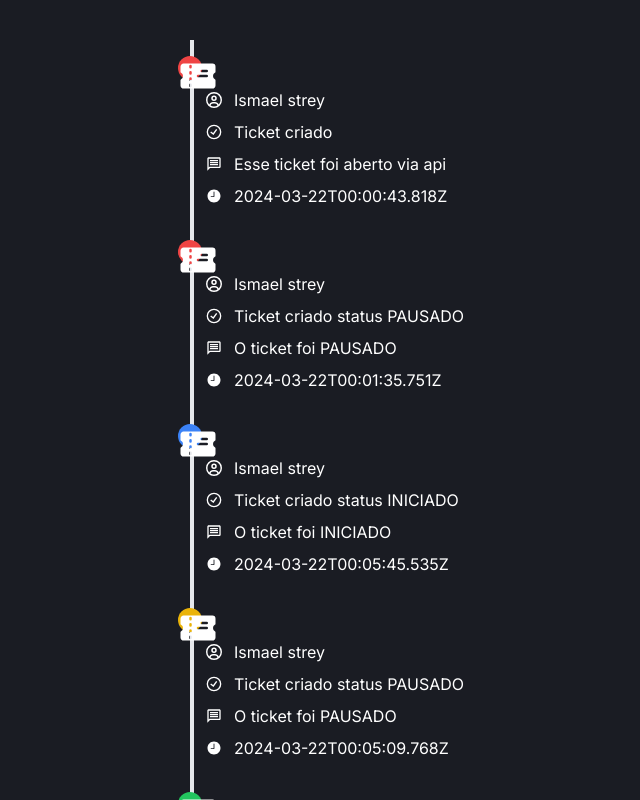
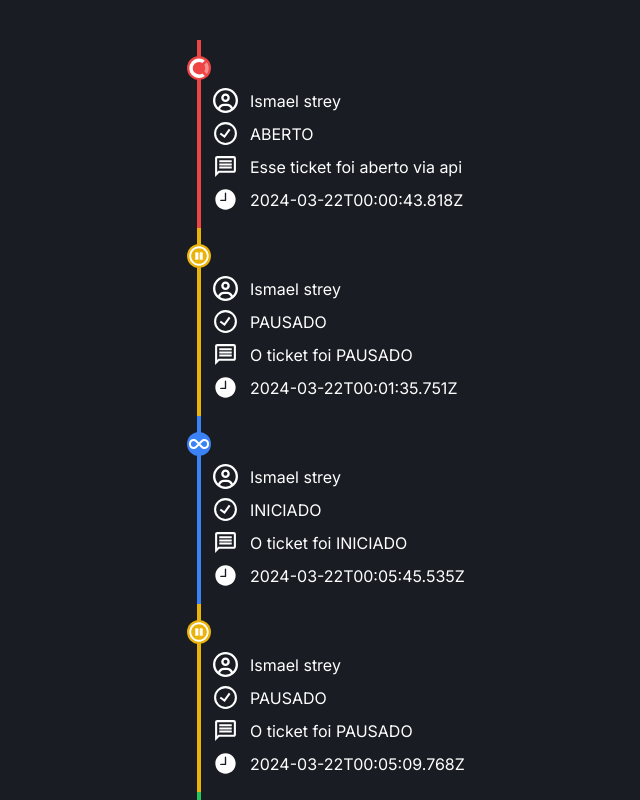
Before and after one commit to ismaelstrey/ticketai, a Next.js app: page /page/roadmap in a window 1280 px wide. Shown: the top 800 px of the page, without its empty margins (303-943 px from the left). Built offline with nearby package versions, Linux system fonts and the light colour scheme.

Commit message:
updat colors roadmap

```diff
--- a/src/app/globals.css
+++ b/src/app/globals.css
@@ -6,6 +6,11 @@
   --foreground-rgb: 0, 0, 0;
   --background-start-rgb: 214, 219, 220;
   --background-end-rgb: 255, 255, 255;
+  --color-aberto: #ef4444;
+  --color-iniciado: #3b82f6;
+  --color-pausado: #eab308;
+  --color-concluido: #22c55e;
+  --color-cancelado: #b804c5;
 }
 
 @media (prefers-color-scheme: dark) {
--- a/src/components/component/kanbam/Card/index.tsx
+++ b/src/components/component/kanbam/Card/index.tsx
@@ -90,7 +90,6 @@ function Card({
                   onClick={() => console.log("oi FileEditIcon")}
                 />
                 <span title={`Excluir ${name}`}>
-                  {" "}
                   <TrashIcon
                     className="text-white cursor-pointer hover:text-blue-500"
                     onClick={() => id && mutation.mutate(id)}
--- a/src/components/component/kanbam/Column/index.tsx
+++ b/src/components/component/kanbam/Column/index.tsx
@@ -4,6 +4,7 @@ import Card from "../Card";
 import { Droppable } from "@hello-pangea/dnd";
 import { ColumnKanbamProps } from "@/@types/ticketTypes";
 import { IconType, colorType } from "@/components/shared/Colors";
+import { HiTicket } from "react-icons/hi2";
 
 function ColumnKanbam({ title, tickets }: ColumnKanbamProps) {
   const ListaTicket = () =>
@@ -21,8 +22,14 @@ function ColumnKanbam({ title, tickets }: ColumnKanbamProps) {
         {(provided) => (
           <article ref={provided.innerRef} {...provided.droppableProps}>
             <section className="bg-[#1F2937] rounded-lg">
-              <div className={`flex h-14 rounded-t-lg w-full justify-around content-center items-center mb-4 ${colorType(title)}`}>
-                <span>{IconType(title)}</span>
+              <div
+                className={`flex h-14 rounded-t-lg w-full justify-around content-center items-center mb-4 ${colorType(
+                  title
+                )}`}
+              >
+                <span>
+                  <HiTicket size={40} className="rotate-180" color="white" />
+                </span>
                 <h2 className="text-white">{title}</h2>
                 <span></span>
               </div>
--- a/src/components/component/roadMap/RoadMap.tsx
+++ b/src/components/component/roadMap/RoadMap.tsx
@@ -1,11 +1,14 @@
 import { RoadMapItemProps, RoadMapPropsArray } from "@/@types/ticketTypes";
 import RoadMapItem from "./_roadMapItem";
+import { colorTypeGeneric } from "@/components/shared/Colors";
 
 export default function RoadMap({ roadmap }: RoadMapPropsArray) {
   const RenderRoadMap = () =>
-    roadmap?.map((data: RoadMapItemProps, key: any) => (
-      <RoadMapItem key={key} {...data} />
-    ));
+    roadmap?.map((data: RoadMapItemProps, key: any) => {
+      data.status = data.className;
+      data.cor = colorTypeGeneric(data.className);
+      return <RoadMapItem key={key} {...data} />;
+    });
   return (
     <div className="flex w-full h-full py-10 bg-[#1A1C23] items-center justify-center">
       <div className="">
--- a/src/components/component/roadMap/_roadMapItem/index.tsx
+++ b/src/components/component/roadMap/_roadMapItem/index.tsx
@@ -12,39 +12,46 @@ function RoadMapItem({
   message,
   created_at,
   status,
-  user = "Sem usuario",
+  user = "Fernando de Souza",
 }: RoadMapItemProps) {
+  const borderClass = `border-l-4 py-4 border-${cor}`;
+  const bgClass = `bg-${cor}`;
+
   return (
-    <div
-      className={`flex flex-col justify-start border-l-4 py-4 border-${cor}-500`}
-    >
-      <span className={`w-6 h-6 -ml-4 rounded-full bg-${cor}-500`}>
+    <div className={`flex flex-col justify-start ${borderClass}`}>
+      <span className="bg-iniciado border-iniciado"></span>
+      <span className="bg-pausado border-pausado"></span>
+      <span className="bg-aberto border-aberto"></span>
+      <span className="bg-cancelado border-cancelado"></span>
+      <span className="bg-concluido border-concluido"></span>
+      <span
+        className={`flex w-6 h-6 -ml-[14px]  justify-center content-center items-center rounded-full ${bgClass}`}
+      >
         {status && IconType(status)}
       </span>
       <div className="flex ml-3">
         <ul>
           <li>
             <span className="flex flex-row items-center gap-3 mt-2 text-white">
-              <FaRegCircleUser />
+              <FaRegCircleUser size={25} />
               {user}
             </span>
           </li>
           <li>
             <span className="flex flex-row items-center gap-3 mt-2 text-white">
-              <GrStatusGood />
-
-              {name}
+              <GrStatusGood size={25} />
+              {status}
             </span>
           </li>
           <li>
             <span className="flex flex-row items-center gap-3 mt-2 text-white">
-              <MdOutlineMessage />
+              <MdOutlineMessage size={25} />
               {message}
             </span>
           </li>
           <li>
             <span className="flex flex-row items-center gap-3 mt-2 text-white">
-              <IoIosTime />
+              <IoIosTime size={25} />
               {created_at}
             </span>
           </li>
--- a/src/components/shared/Colors.tsx
+++ b/src/components/shared/Colors.tsx
@@ -1,6 +1,10 @@
 import { ReactNode } from "react";
 import { HiTicket } from "react-icons/hi2";
-
+import { FaRegPauseCircle } from "react-icons/fa";
+import { BsOpencollective } from "react-icons/bs";
+import { FaInfinity } from "react-icons/fa6";
+import { IoMdCheckmarkCircleOutline } from "react-icons/io";
+import { BiSolidErrorCircle } from "react-icons/bi";
 
 export function limitarTexto(texto: string, limite = 70): string {
   if (texto.length > limite) {
@@ -28,27 +32,49 @@ export const colorType = (tipo: string): string => {
       return "";
   }
 };
-export const IconType = (tipo: string): ReactNode => {
+export const colorTypeGeneric = (tipo: string): string => {
   switch (tipo) {
     case "ABERTO":
-            return <HiTicket size={40} color="#fff" className="rotate-180" />;
+      return "aberto";
 
     case "INICIADO":
-            return <HiTicket size={40} className="rotate-180" color="#fff" />;
+      return "iniciado";
 
     case "PAUSADO":
-            return <HiTicket size={40} className="rotate-180" color="#fff" />;
+      return "pausado";
 
     case "CONCLUIDO":
-            return <HiTicket size={40} className="rotate-180" color="#fff" />;
-
-        case "CANCELADO":
-            return <HiTicket size={40} className="rotate-180" color="#fff" />;
+      return "concluido";
 
     default:
       return "";
   }
 };
+export const IconType = (tipo: string): ReactNode => {
+  switch (tipo) {
+    case "ABERTO":
+      return <BsOpencollective size={20} color="white" />;
+
+    case "INICIADO":
+      return <FaInfinity size={20} color="white" />;
+
+    case "PAUSADO":
+      return <FaRegPauseCircle size={20} color="white" />;
+
+    case "CONCLUIDO":
+      return <IoMdCheckmarkCircleOutline size={20} color="white" />;
+
+    case "CANCELADO":
+      return <BiSolidErrorCircle size={20} color="white" />;
+
+    default:
+      return "";
+  }
+};
+// --color-aberto: #ef4444;
+// --color-iniciado: #3b82f6;
+// --color-pausado: #eab308;
+// --color-concluido: #22c55e;
 export const colorPrioridade = (prioridade: string): string => {
   switch (prioridade) {
     case "CRITICA":
--- a/tailwind.config.ts
+++ b/tailwind.config.ts
@@ -13,6 +13,13 @@ const config: Config = {
         "gradient-conic":
           "conic-gradient(from 180deg at 50% 50%, var(--tw-gradient-stops))",
       },
+      colors: {
+        aberto: "#ef4444",
+        iniciado: "#3b82f6",
+        pausado: "#eab308",
+        concluido: "#22c55e",
+        cancelado: "#b804c5",
+      },
     },
   },
   plugins: [require("tailwindcss-animate")],
```
Lines whose indentation alone changed are shown as unchanged.
